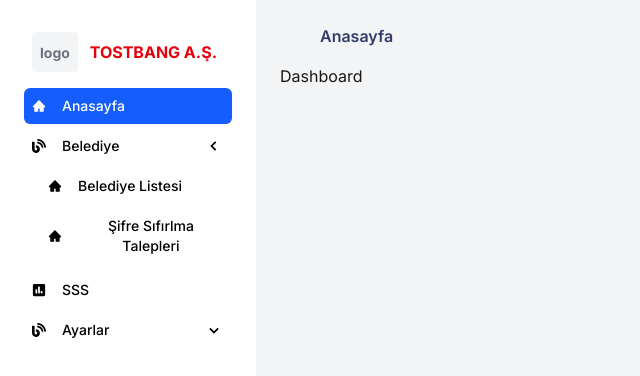
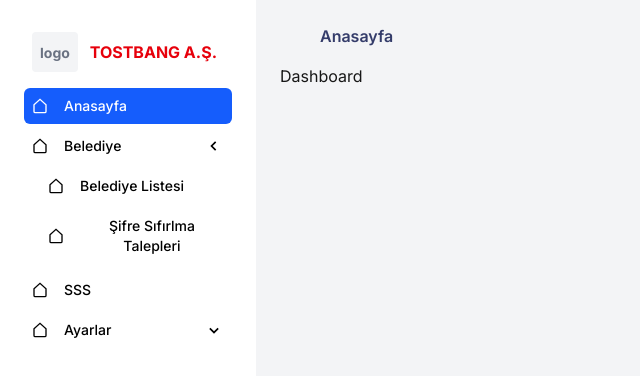
Before and after one commit to Tostbang/BelediyemFront, a Next.js app: page /admin/dashboard in a window 1280 px wide. Both pictures are taken after a click on the button "Belediye". Shown: the top 376 px of the page, without its empty margins (0-640 px from the left). Built offline with nearby package versions, Linux system fonts and the light colour scheme; a web font is replaced by a local one.

Commit message:
feat: Update sidebar icons to SVG format for better scalability and performance

```diff
--- a/components/sidebar/index.tsx
+++ b/components/sidebar/index.tsx
@@ -4,7 +4,12 @@ import { useRouter } from 'next/navigation';
 import { useState, useEffect, useMemo } from 'react';
 import { GiHamburgerMenu } from 'react-icons/gi';
 import { SidebarItem } from '@/types';
-import { Disclosure, Transition } from '@headlessui/react';
+import {
+    Disclosure,
+    DisclosureButton,
+    DisclosurePanel,
+    Transition,
+} from '@headlessui/react';
 import { BiChevronDown } from 'react-icons/bi';
 
 const SideBar = ({ items }: { items: SidebarItem[] }) => {
@@ -77,14 +82,14 @@ const SideBar = ({ items }: { items: SidebarItem[] }) => {
                                         className="mb-1">
                                         {({ open }) => (
                                             <>
-                                                <Disclosure.Button
+                                                <DisclosureButton
                                                     className={`group flex w-full items-center px-2 py-2 text-sm hover:bg-blue-600 hover:text-white font-medium rounded-md focus:outline-none ${
                                                         pathname === item.path
                                                             ? 'bg-blue-600 text-white hover:bg-blue-700'
                                                             : 'text-black'
                                                     }`}>
                                                     <span className="flex items-center gap-4 flex-grow">
-                                                        {item.icon}
+                                                        <span>{item.icon}</span>
                                                         <span>
                                                             {item.title}
                                                         </span>
@@ -96,7 +101,7 @@ const SideBar = ({ items }: { items: SidebarItem[] }) => {
                                                                 : ''
                                                         }`}
                                                     />
-                                                </Disclosure.Button>
+                                                </DisclosureButton>
 
                                                 <Transition
                                                     enter="transition duration-100 ease-out"
@@ -105,7 +110,7 @@ const SideBar = ({ items }: { items: SidebarItem[] }) => {
                                                     leave="transition duration-75 ease-out"
                                                     leaveFrom="transform scale-100 opacity-100"
                                                     leaveTo="transform scale-95 opacity-0">
-                                                    <Disclosure.Panel className="pl-4 pt-1 pb-1">
+                                                    <DisclosurePanel className="pl-4 pt-1 pb-1">
                                                         <div className="space-y-1">
                                                             {item.children &&
                                                                 item.children.map(
@@ -134,9 +139,11 @@ const SideBar = ({ items }: { items: SidebarItem[] }) => {
                                                                                     : 'text-black'
                                                                             }`}>
                                                                             <span className="flex items-center gap-4">
-                                                                                {
-                                                                                    child.icon
-                                                                                }
+                                                                                <span>
+                                                                                    {
+                                                                                        item.icon
+                                                                                    }
+                                                                                </span>
                                                                                 <span>
                                                                                     {
                                                                                         child.title
@@ -147,7 +154,7 @@ const SideBar = ({ items }: { items: SidebarItem[] }) => {
                                                                     )
                                                                 )}
                                                         </div>
-                                                    </Disclosure.Panel>
+                                                    </DisclosurePanel>
                                                 </Transition>
                                             </>
                                         )}
@@ -174,7 +181,7 @@ const SideBar = ({ items }: { items: SidebarItem[] }) => {
                                             : 'text-black'
                                     }`}>
                                     <span className="flex items-center gap-4">
-                                        {item.icon}
+                                        <span>{item.icon}</span>
                                         <span>{item.title}</span>
                                     </span>
                                 </button>
--- a/data/sidebarItems.tsx
+++ b/data/sidebarItems.tsx
@@ -1,48 +1,186 @@
-import { AiFillHome } from 'react-icons/ai';
-import { FaBlog, FaPoll } from 'react-icons/fa';
-import React from 'react';
 import { SidebarItem } from '@/types';
 
 export const sidebarItemsAdmin: SidebarItem[] = [
     {
         path: '/admin/dashboard',
-        icon: <AiFillHome />,
+        icon: (
+            <svg
+                xmlns="http://www.w3.org/2000/svg"
+                width="16"
+                height="16"
+                viewBox="0 0 24 24"
+                fill="none">
+                <path
+                    fillRule="evenodd"
+                    clipRule="evenodd"
+                    d="M3 10.1818V20.1818C3 20.1818 3 22 4.8 22C6.6 22 19.2 22 19.2 22C19.2 22 21 22 21 20.1818C21 18.3636 21 10.1818 21 10.1818L12 2L3 10.1818Z"
+                    stroke="currentColor"
+                    strokeWidth="2"
+                />
+            </svg>
+        ),
         title: 'Anasayfa',
     },
     {
-        icon: <FaBlog />,
+        icon: (
+            <svg
+                xmlns="http://www.w3.org/2000/svg"
+                width="16"
+                height="16"
+                viewBox="0 0 24 24"
+                fill="none">
+                <path
+                    fillRule="evenodd"
+                    clipRule="evenodd"
+                    d="M3 10.1818V20.1818C3 20.1818 3 22 4.8 22C6.6 22 19.2 22 19.2 22C19.2 22 21 22 21 20.1818C21 18.3636 21 10.1818 21 10.1818L12 2L3 10.1818Z"
+                    stroke="currentColor"
+                    strokeWidth="2"
+                />
+            </svg>
+        ),
         title: 'Belediye',
         children: [
             {
-                icon: <AiFillHome />,
+                icon: (
+                    <svg
+                        xmlns="http://www.w3.org/2000/svg"
+                        width="16"
+                        height="16"
+                        viewBox="0 0 24 24"
+                        fill="none">
+                        <path
+                            fillRule="evenodd"
+                            clipRule="evenodd"
+                            d="M3 10.1818V20.1818C3 20.1818 3 22 4.8 22C6.6 22 19.2 22 19.2 22C19.2 22 21 22 21 20.1818C21 18.3636 21 10.1818 21 10.1818L12 2L3 10.1818Z"
+                            stroke="currentColor"
+                            strokeWidth="2"
+                        />
+                    </svg>
+                ),
+
                 title: 'Belediye Listesi',
                 path: '/admin/municipality/list',
             },
             {
-                icon: <AiFillHome />,
+                icon: (
+                    <svg
+                        xmlns="http://www.w3.org/2000/svg"
+                        width="16"
+                        height="16"
+                        viewBox="0 0 24 24"
+                        fill="none">
+                        <path
+                            fillRule="evenodd"
+                            clipRule="evenodd"
+                            d="M3 10.1818V20.1818C3 20.1818 3 22 4.8 22C6.6 22 19.2 22 19.2 22C19.2 22 21 22 21 20.1818C21 18.3636 21 10.1818 21 10.1818L12 2L3 10.1818Z"
+                            stroke="currentColor"
+                            strokeWidth="2"
+                        />
+                    </svg>
+                ),
+
                 title: 'Şifre Sıfırlma Talepleri',
             },
         ],
     },
     {
         path: '/admin/faq',
-        icon: <FaPoll />,
+        icon: (
+            <svg
+                xmlns="http://www.w3.org/2000/svg"
+                width="16"
+                height="16"
+                viewBox="0 0 24 24"
+                fill="none">
+                <path
+                    fillRule="evenodd"
+                    clipRule="evenodd"
+                    d="M3 10.1818V20.1818C3 20.1818 3 22 4.8 22C6.6 22 19.2 22 19.2 22C19.2 22 21 22 21 20.1818C21 18.3636 21 10.1818 21 10.1818L12 2L3 10.1818Z"
+                    stroke="currentColor"
+                    strokeWidth="2"
+                />
+            </svg>
+        ),
         title: 'SSS',
     },
     {
-        icon: <FaBlog />,
+        icon: (
+            <svg
+                xmlns="http://www.w3.org/2000/svg"
+                width="16"
+                height="16"
+                viewBox="0 0 24 24"
+                fill="none">
+                <path
+                    fillRule="evenodd"
+                    clipRule="evenodd"
+                    d="M3 10.1818V20.1818C3 20.1818 3 22 4.8 22C6.6 22 19.2 22 19.2 22C19.2 22 21 22 21 20.1818C21 18.3636 21 10.1818 21 10.1818L12 2L3 10.1818Z"
+                    stroke="currentColor"
+                    strokeWidth="2"
+                />
+            </svg>
+        ),
+
         title: 'Ayarlar',
         children: [
             {
-                icon: <AiFillHome />,
+                icon: (
+                    <svg
+                        xmlns="http://www.w3.org/2000/svg"
+                        width="16"
+                        height="16"
+                        viewBox="0 0 24 24"
+                        fill="none">
+                        <path
+                            fillRule="evenodd"
+                            clipRule="evenodd"
+                            d="M3 10.1818V20.1818C3 20.1818 3 22 4.8 22C6.6 22 19.2 22 19.2 22C19.2 22 21 22 21 20.1818C21 18.3636 21 10.1818 21 10.1818L12 2L3 10.1818Z"
+                            stroke="currentColor"
+                            strokeWidth="2"
+                        />
+                    </svg>
+                ),
+
                 title: 'Admin Bilgileri',
             },
             {
-                icon: <AiFillHome />,
+                icon: (
+                    <svg
+                        xmlns="http://www.w3.org/2000/svg"
+                        width="16"
+                        height="16"
+                        viewBox="0 0 24 24"
+                        fill="none">
+                        <path
+                            fillRule="evenodd"
+                            clipRule="evenodd"
+                            d="M3 10.1818V20.1818C3 20.1818 3 22 4.8 22C6.6 22 19.2 22 19.2 22C19.2 22 21 22 21 20.1818C21 18.3636 21 10.1818 21 10.1818L12 2L3 10.1818Z"
+                            stroke="currentColor"
+                            strokeWidth="2"
+                        />
+                    </svg>
+                ),
+
                 title: 'Şifre Değiştirme',
             },
             {
-                icon: <AiFillHome />,
+                icon: (
+                    <svg
+                        xmlns="http://www.w3.org/2000/svg"
+                        width="16"
+                        height="16"
+                        viewBox="0 0 24 24"
+                        fill="none">
+                        <path
+                            fillRule="evenodd"
+                            clipRule="evenodd"
+                            d="M3 10.1818V20.1818C3 20.1818 3 22 4.8 22C6.6 22 19.2 22 19.2 22C19.2 22 21 22 21 20.1818C21 18.3636 21 10.1818 21 10.1818L12 2L3 10.1818Z"
+                            stroke="currentColor"
+                            strokeWidth="2"
+                        />
+                    </svg>
+                ),
+
                 title: 'Cihaz Oturumları',
             },
         ],
```
Also changed, not shown: public/icons/dashboard.svg (added).
